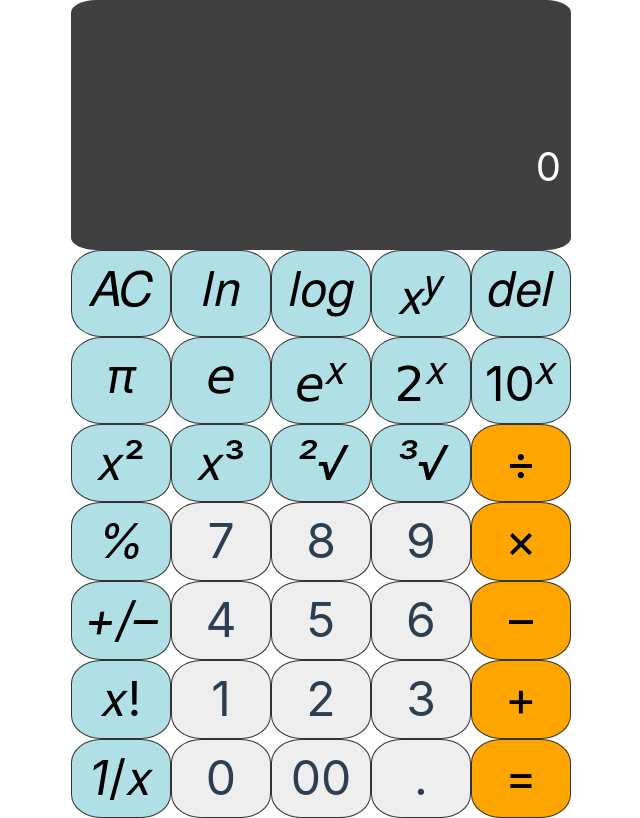
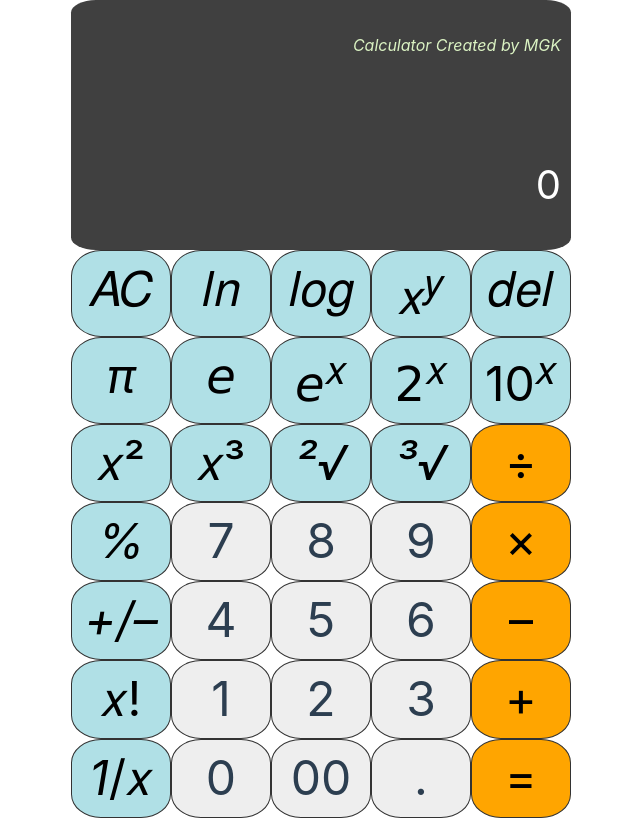
Before and after one commit to mkim245/vue-calculator, a Vue app: page / in a window 1280 px wide. Shown: the whole page, without its empty margins (69-709 px from the left). Built offline with nearby package versions, Linux system fonts and the light colour scheme.

Commit message:
add creator in display

```diff
--- a/src/components/Calculator.vue
+++ b/src/components/Calculator.vue
@@ -184,6 +184,7 @@ export default {
 <template>
   <div class="calculator">
     <div class="display">
+      <div class="title">{{ "Calculator Created by MGK" }}</div>
       <div class="previous-operand">{{ previous }}</div>
       <div class="current-operand">{{ current || '0' }}</div>
     </div>
@@ -251,6 +252,12 @@ export default {
   word-break: break-all;
 }
 
+.display .title {
+  color: rgba(255, 255, 255, .75);
+  font-size: 1rem;
+  color: rgb(219, 243, 195);
+  font-style: italic;
+}
 .display .previous-operand {
   color: rgba(255, 255, 255, .75);
   font-size: 1.5rem;
```
